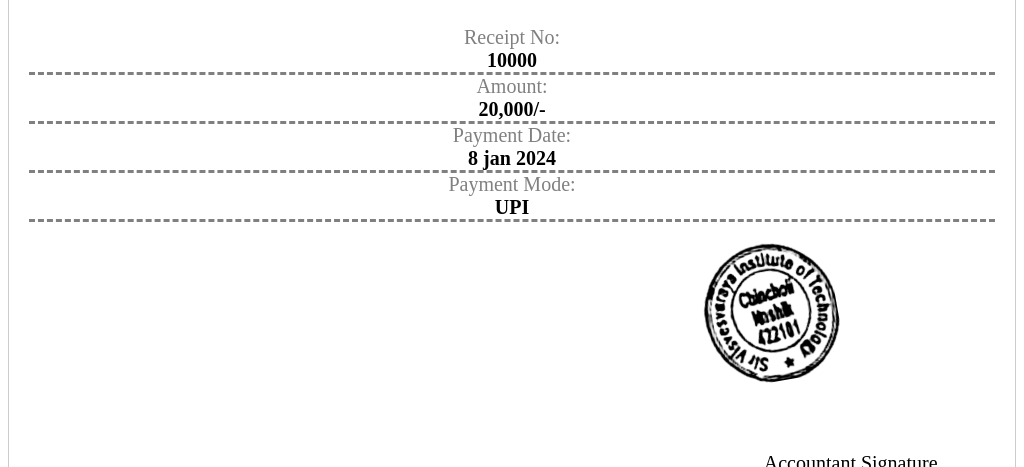
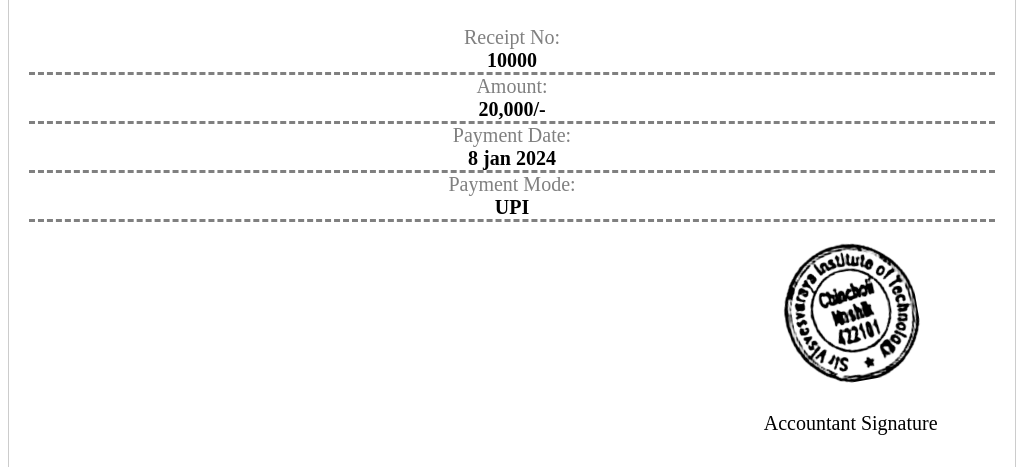
Before and after one commit to Rutuja20Sanap/icp-8-assignment-21, a plain HTML site: page index.html in a window 1024 px wide. Shown: the part 333-800 px from the top of the page. Drawn offline with Linux system fonts and the light colour scheme.

Commit message:
added-minor-changes-in-css

```diff
--- a/index.html
+++ b/index.html
@@ -161,7 +161,7 @@
     }
     #stmp
 {position: relative;
-      margin-left: 670px;
+      margin-left: 750px;
         width: 140px;
         height:140px;
 
@@ -170,7 +170,7 @@
     .Accountant-Signature{
         margin-left: 640px;
         margin-bottom: 0;
-        margin-top: 90px;
+        margin-top: 50px;
       }
       .receipt-footer{
         background-color: #1b3e0e;
```
